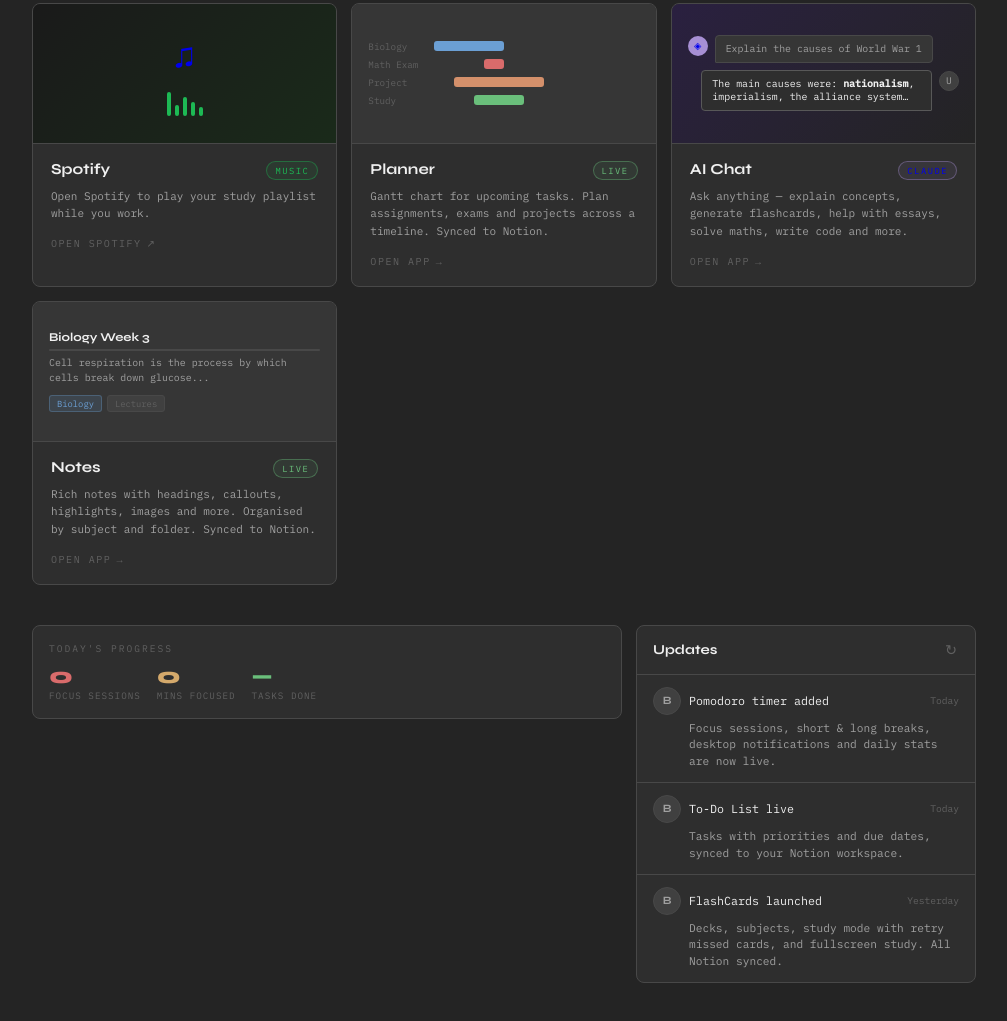
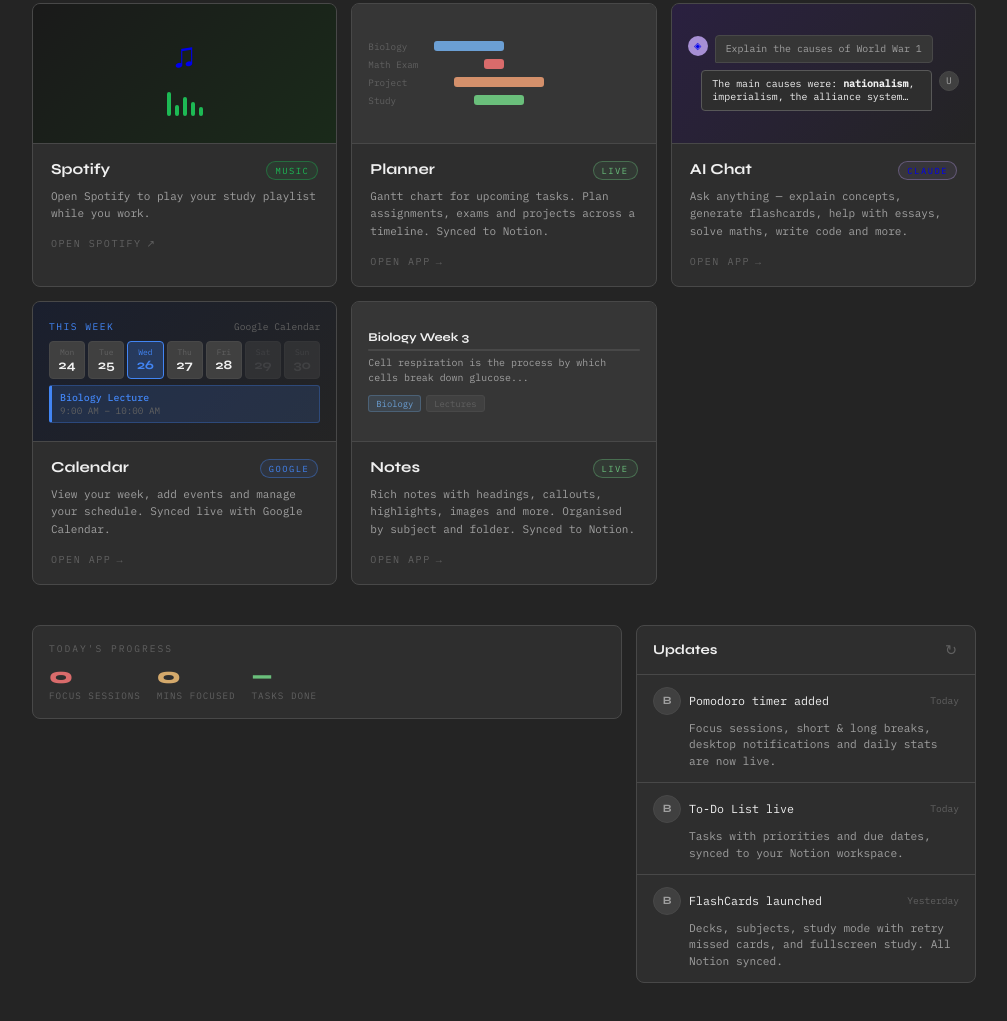
Before and after one commit to chew-yyy/brendansstudyhub, a website: page brendansstudyhub/flashcards/index.html in a window 1280 px wide. Shown: the part 611-1632 px from the top of the page, without its empty margins (136-1143 px from the left). Drawn offline with Linux system fonts and the light colour scheme.

Commit message:
Update index.html

```diff
--- a/brendansstudyhub/flashcards/index.html
+++ b/brendansstudyhub/flashcards/index.html
@@ -369,6 +369,62 @@
       </div>
     </a>
 
+    <!-- Calendar -->
+    <a class="app-card card-cal" href="calendar.html">
+      <div class="card-preview" style="background:linear-gradient(135deg,#1a1f2e 0%,#242424 100%)">
+        <div style="display:flex;flex-direction:column;gap:6px;padding:14px 16px;width:100%">
+          <div style="display:flex;justify-content:space-between;align-items:center;margin-bottom:2px">
+            <span style="font-size:0.6rem;text-transform:uppercase;letter-spacing:1.5px;color:#4285f4">This Week</span>
+            <span style="font-size:0.6rem;color:var(--txt3)">Google Calendar</span>
+          </div>
+          <div style="display:grid;grid-template-columns:repeat(7,1fr);gap:3px">
+            <div style="text-align:center;padding:5px 2px;border-radius:4px;background:var(--surf3);border:1px solid var(--bdr)">
+              <div style="font-size:0.5rem;color:var(--txt3)">Mon</div>
+              <div style="font-family:'Syne',sans-serif;font-size:0.8rem;font-weight:700;color:var(--txt)">24</div>
+            </div>
+            <div style="text-align:center;padding:5px 2px;border-radius:4px;background:var(--surf3);border:1px solid var(--bdr)">
+              <div style="font-size:0.5rem;color:var(--txt3)">Tue</div>
+              <div style="font-family:'Syne',sans-serif;font-size:0.8rem;font-weight:700;color:var(--txt)">25</div>
+            </div>
+            <div style="text-align:center;padding:5px 2px;border-radius:4px;background:rgba(66,133,244,.25);border:1px solid #4285f4">
+              <div style="font-size:0.5rem;color:#4285f4">Wed</div>
+              <div style="font-family:'Syne',sans-serif;font-size:0.8rem;font-weight:700;color:#4285f4">26</div>
+            </div>
+            <div style="text-align:center;padding:5px 2px;border-radius:4px;background:var(--surf3);border:1px solid var(--bdr)">
+              <div style="font-size:0.5rem;color:var(--txt3)">Thu</div>
+              <div style="font-family:'Syne',sans-serif;font-size:0.8rem;font-weight:700;color:var(--txt)">27</div>
+            </div>
+            <div style="text-align:center;padding:5px 2px;border-radius:4px;background:var(--surf3);border:1px solid var(--bdr)">
+              <div style="font-size:0.5rem;color:var(--txt3)">Fri</div>
+              <div style="font-family:'Syne',sans-serif;font-size:0.8rem;font-weight:700;color:var(--txt)">28</div>
+            </div>
+            <div style="text-align:center;padding:5px 2px;border-radius:4px;background:var(--surf3);border:1px solid var(--bdr);opacity:.5">
+              <div style="font-size:0.5rem;color:var(--txt3)">Sat</div>
+              <div style="font-family:'Syne',sans-serif;font-size:0.8rem;font-weight:700;color:var(--txt3)">29</div>
+            </div>
+            <div style="text-align:center;padding:5px 2px;border-radius:4px;background:var(--surf3);border:1px solid var(--bdr);opacity:.5">
+              <div style="font-size:0.5rem;color:var(--txt3)">Sun</div>
+              <div style="font-family:'Syne',sans-serif;font-size:0.8rem;font-weight:700;color:var(--txt3)">30</div>
+            </div>
+          </div>
+          <div style="background:rgba(66,133,244,.15);border:1px solid rgba(66,133,244,.3);border-radius:3px;padding:5px 8px;border-left:3px solid #4285f4">
+            <div style="font-size:0.62rem;color:#4285f4;font-weight:500">Biology Lecture</div>
+            <div style="font-size:0.58rem;color:var(--txt3)">9:00 AM – 10:00 AM</div>
+          </div>
+        </div>
+      </div>
+      <div class="card-body">
+        <div class="card-top">
+          <div class="card-title">Calendar</div>
+          <span class="card-badge" style="color:#4285f4;border-color:rgba(66,133,244,.4);background:rgba(66,133,244,.08)">Google</span>
+        </div>
+        <div class="card-desc">View your week, add events and manage your schedule. Synced live with Google Calendar.</div>
+        <div class="card-footer">
+          <div class="card-link">Open app <span class="card-arrow">→</span></div>
+        </div>
+      </div>
+    </a>
+
     <!-- Notes -->
     <a class="app-card card-notes" href="notes.html">
       <div class="card-preview" style="background:var(--surf2)">
```
